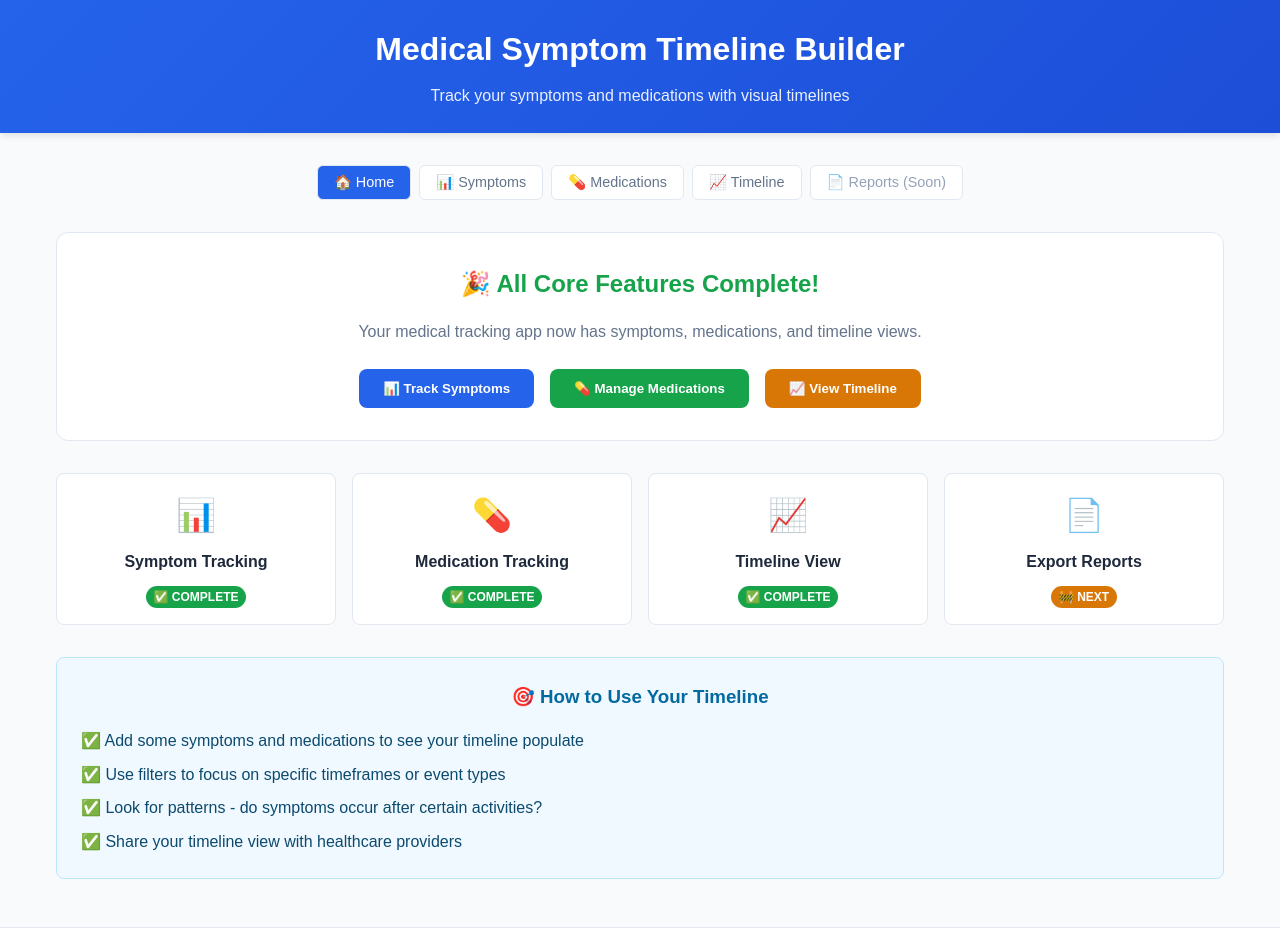
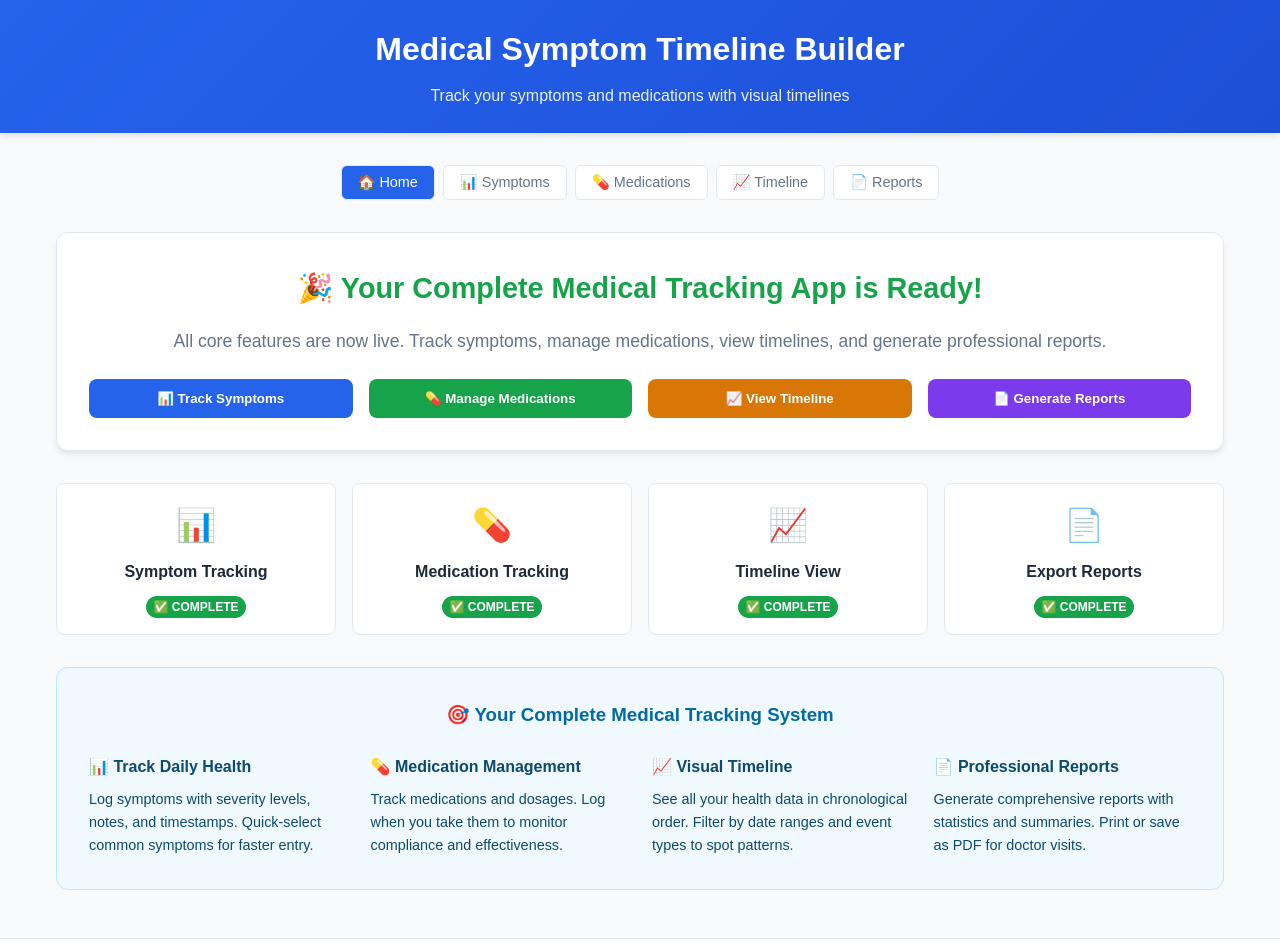
Before and after one commit to birthquake/medical-symptom-timeline-builder, a React (Create React App) app: page / in a window 1280 px wide. Shown: the top 952 px of the page. Built offline with nearby package versions, Linux system fonts and the light colour scheme.

Commit message:
Update App.js

```diff
--- a/src/App.js
+++ b/src/App.js
@@ -2,6 +2,7 @@ import React, { useState } from 'react';
 import SymptomTracker from './components/SymptomTracker';
 import MedicationTracker from './components/MedicationTracker';
 import Timeline from './components/Timeline';
+import Reports from './components/Reports';
 
 function App() {
   const [currentView, setCurrentView] = useState('home');
@@ -14,6 +15,8 @@ function App() {
         return <MedicationTracker />;
       case 'timeline':
         return <Timeline />;
+      case 'reports':
+        return <Reports />;
       case 'home':
       default:
         return <HomePage setCurrentView={setCurrentView} />;
@@ -126,18 +129,18 @@ function App() {
             📈 Timeline
           </button>
           <button
+            onClick={() => setCurrentView('reports')}
             style={{
               padding: '0.5rem 1rem',
-              backgroundColor: 'white',
-              color: '#94a3b8',
+              backgroundColor: currentView === 'reports' ? '#2563eb' : 'white',
+              color: currentView === 'reports' ? 'white' : '#64748b',
               border: '1px solid #e2e8f0',
               borderRadius: '6px',
-              cursor: 'not-allowed',
+              cursor: 'pointer',
               fontSize: '0.9rem'
             }}
-            disabled
           >
-            📄 Reports (Soon)
+            📄 Reports
           </button>
         </div>
       </nav>
@@ -161,7 +164,7 @@ function App() {
         borderTop: '1px solid #e2e8f0',
         backgroundColor: 'white'
       }}>
-        © 2025 Medical Symptom Timeline Builder - Your data stays private
+        © 2025 Medical Symptom Timeline Builder - Your data stays private and secure
       </footer>
     </div>
   );
@@ -176,23 +179,24 @@ const HomePage = ({ setCurrentView }) => {
         padding: '2rem',
         borderRadius: '12px',
         marginBottom: '2rem',
-        border: '1px solid #e2e8f0'
+        border: '1px solid #e2e8f0',
+        boxShadow: '0 4px 6px -1px rgba(0, 0, 0, 0.1)'
       }}>
-        <h2 style={{ color: '#16a34a', marginBottom: '1rem' }}>
-          🎉 All Core Features Complete!
+        <h2 style={{ color: '#16a34a', marginBottom: '1rem', fontSize: '1.8rem' }}>
+          🎉 Your Complete Medical Tracking App is Ready!
         </h2>
-        <p style={{ marginBottom: '1.5rem', color: '#64748b' }}>
-          Your medical tracking app now has symptoms, medications, and timeline views.
+        <p style={{ marginBottom: '1.5rem', color: '#64748b', fontSize: '1.1rem' }}>
+          All core features are now live. Track symptoms, manage medications, view timelines, and generate professional reports.
         </p>
 
-        <div style={{ display: 'flex', gap: '1rem', justifyContent: 'center', flexWrap: 'wrap' }}>
+        <div style={{ display: 'grid', gridTemplateColumns: 'repeat(auto-fit, minmax(200px, 1fr))', gap: '1rem' }}>
           <button
             onClick={() => setCurrentView('symptoms')}
             style={{
               backgroundColor: '#2563eb',
               color: 'white',
               border: 'none',
-              padding: '0.75rem 1.5rem',
+              padding: '0.75rem 1rem',
               borderRadius: '8px',
               cursor: 'pointer',
               fontWeight: '600'
@@ -206,7 +210,7 @@ const HomePage = ({ setCurrentView }) => {
               backgroundColor: '#16a34a',
               color: 'white',
               border: 'none',
-              padding: '0.75rem 1.5rem',
+              padding: '0.75rem 1rem',
               borderRadius: '8px',
               cursor: 'pointer',
               fontWeight: '600'
@@ -220,7 +224,7 @@ const HomePage = ({ setCurrentView }) => {
               backgroundColor: '#d97706',
               color: 'white',
               border: 'none',
-              padding: '0.75rem 1.5rem',
+              padding: '0.75rem 1rem',
               borderRadius: '8px',
               cursor: 'pointer',
               fontWeight: '600'
@@ -228,20 +232,36 @@ const HomePage = ({ setCurrentView }) => {
           >
             📈 View Timeline
           </button>
+          <button
+            onClick={() => setCurrentView('reports')}
+            style={{
+              backgroundColor: '#7c3aed',
+              color: 'white',
+              border: 'none',
+              padding: '0.75rem 1rem',
+              borderRadius: '8px',
+              cursor: 'pointer',
+              fontWeight: '600'
+            }}
+          >
+            📄 Generate Reports
+          </button>
         </div>
       </div>
 
-      {/* Status Grid */}
+      {/* Feature Status Grid */}
       <div style={{
         display: 'grid',
         gridTemplateColumns: 'repeat(auto-fit, minmax(200px, 1fr))',
-        gap: '1rem'
+        gap: '1rem',
+        marginBottom: '2rem'
       }}>
         <div style={{
           backgroundColor: 'white',
           padding: '1rem',
           borderRadius: '8px',
-          border: '1px solid #e2e8f0'
+          border: '1px solid #e2e8f0',
+          textAlign: 'center'
         }}>
           <div style={{ fontSize: '2rem', marginBottom: '0.5rem' }}>📊</div>
           <h3 style={{ fontSize: '1rem', margin: '0 0 0.5rem 0' }}>Symptom Tracking</h3>
@@ -261,7 +281,8 @@ const HomePage = ({ setCurrentView }) => {
           backgroundColor: 'white',
           padding: '1rem',
           borderRadius: '8px',
-          border: '1px solid #e2e8f0'
+          border: '1px solid #e2e8f0',
+          textAlign: 'center'
         }}>
           <div style={{ fontSize: '2rem', marginBottom: '0.5rem' }}>💊</div>
           <h3 style={{ fontSize: '1rem', margin: '0 0 0.5rem 0' }}>Medication Tracking</h3>
@@ -281,7 +302,8 @@ const HomePage = ({ setCurrentView }) => {
           backgroundColor: 'white',
           padding: '1rem',
           borderRadius: '8px',
-          border: '1px solid #e2e8f0'
+          border: '1px solid #e2e8f0',
+          textAlign: 'center'
         }}>
           <div style={{ fontSize: '2rem', marginBottom: '0.5rem' }}>📈</div>
           <h3 style={{ fontSize: '1rem', margin: '0 0 0.5rem 0' }}>Timeline View</h3>
@@ -301,45 +323,64 @@ const HomePage = ({ setCurrentView }) => {
           backgroundColor: 'white',
           padding: '1rem',
           borderRadius: '8px',
-          border: '1px solid #e2e8f0'
+          border: '1px solid #e2e8f0',
+          textAlign: 'center'
         }}>
           <div style={{ fontSize: '2rem', marginBottom: '0.5rem' }}>📄</div>
           <h3 style={{ fontSize: '1rem', margin: '0 0 0.5rem 0' }}>Export Reports</h3>
           <span style={{
-            backgroundColor: '#d97706',
+            backgroundColor: '#16a34a',
             color: 'white',
             padding: '0.25rem 0.5rem',
             borderRadius: '12px',
             fontSize: '0.75rem',
             fontWeight: '600'
           }}>
-            🚧 NEXT
+            ✅ COMPLETE
           </span>
         </div>
       </div>
 
-      {/* Usage Tips */}
+      {/* Usage Guide */}
       <div style={{
         backgroundColor: '#f0f9ff',
         border: '1px solid #bae6fd',
-        padding: '1.5rem',
-        borderRadius: '8px',
-        marginTop: '2rem'
+        padding: '2rem',
+        borderRadius: '12px'
       }}>
-        <h3 style={{ color: '#0369a1', marginBottom: '1rem' }}>🎯 How to Use Your Timeline</h3>
-        <div style={{ textAlign: 'left', color: '#0c4a6e' }}>
-          <p style={{ margin: '0 0 0.5rem 0' }}>
-            ✅ Add some symptoms and medications to see your timeline populate
-          </p>
-          <p style={{ margin: '0 0 0.5rem 0' }}>
-            ✅ Use filters to focus on specific timeframes or event types
-          </p>
-          <p style={{ margin: '0 0 0.5rem 0' }}>
-            ✅ Look for patterns - do symptoms occur after certain activities?
-          </p>
-          <p style={{ margin: '0' }}>
-            ✅ Share your timeline view with healthcare providers
-          </p>
+        <h3 style={{ color: '#0369a1', marginBottom: '1.5rem', textAlign: 'center' }}>
+          🎯 Your Complete Medical Tracking System
+        </h3>
+        <div style={{
+          display: 'grid',
+          gridTemplateColumns: 'repeat(auto-fit, minmax(250px, 1fr))',
+          gap: '1.5rem',
+          textAlign: 'left'
+        }}>
+          <div>
+            <h4 style={{ color: '#0c4a6e', margin: '0 0 0.5rem 0' }}>📊 Track Daily Health</h4>
+            <p style={{ color: '#0c4a6e', fontSize: '0.9rem', margin: 0 }}>
+              Log symptoms with severity levels, notes, and timestamps. Quick-select common symptoms for faster entry.
+            </p>
+          </div>
+          <div>
+            <h4 style={{ color: '#0c4a6e', margin: '0 0 0.5rem 0' }}>💊 Medication Management</h4>
+            <p style={{ color: '#0c4a6e', fontSize: '0.9rem', margin: 0 }}>
+              Track medications and dosages. Log when you take them to monitor compliance and effectiveness.
+            </p>
+          </div>
+          <div>
+            <h4 style={{ color: '#0c4a6e', margin: '0 0 0.5rem 0' }}>📈 Visual Timeline</h4>
+            <p style={{ color: '#0c4a6e', fontSize: '0.9rem', margin: 0 }}>
+              See all your health data in chronological order. Filter by date ranges and event types to spot patterns.
+            </p>
+          </div>
+          <div>
+            <h4 style={{ color: '#0c4a6e', margin: '0 0 0.5rem 0' }}>📄 Professional Reports</h4>
+            <p style={{ color: '#0c4a6e', fontSize: '0.9rem', margin: 0 }}>
+              Generate comprehensive reports with statistics and summaries. Print or save as PDF for doctor visits.
+            </p>
+          </div>
         </div>
       </div>
     </div>
```
